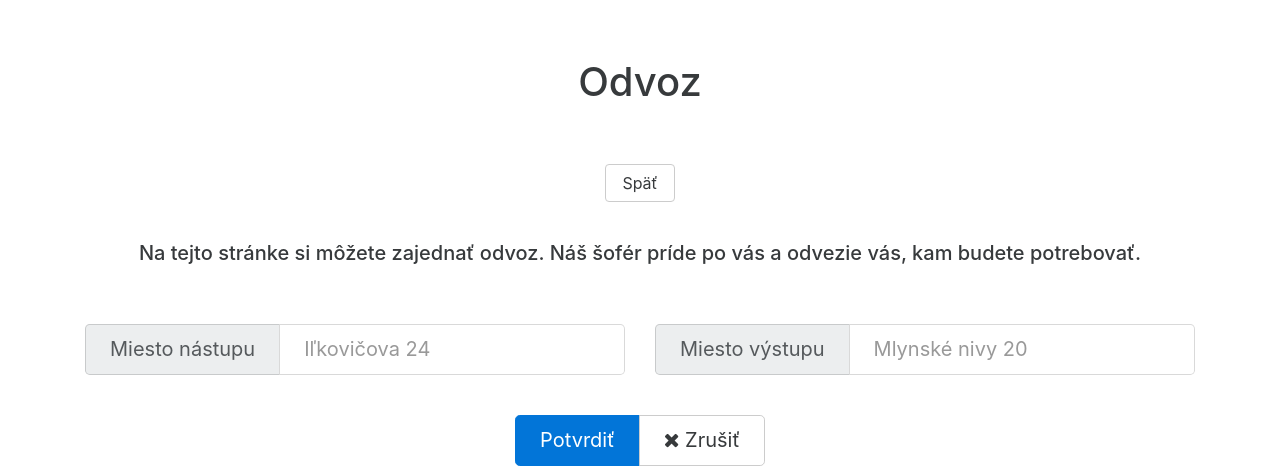
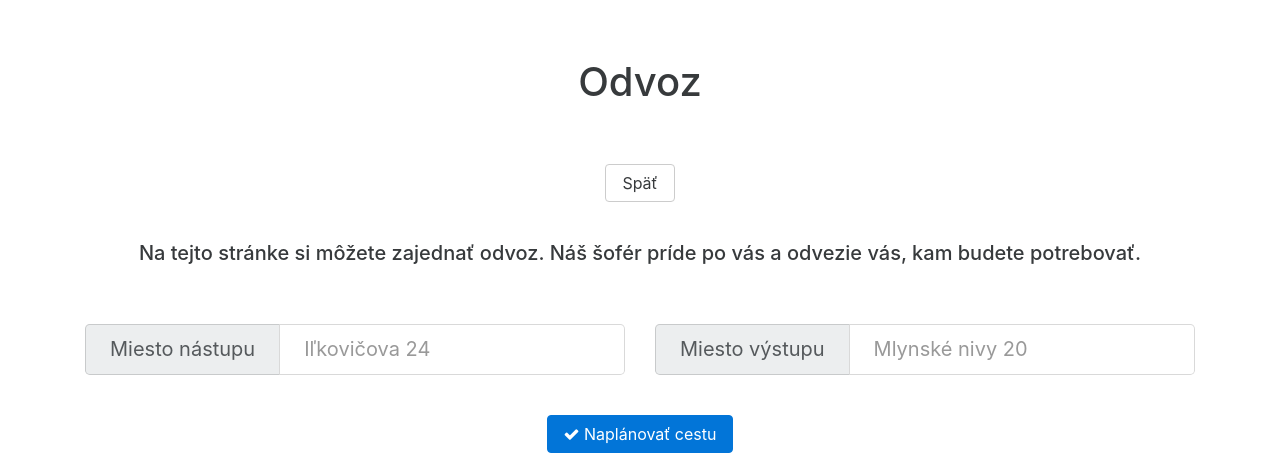
Before and after one commit to chuckeles/elder-assistant, a Jekyll site: the page built from transport.html, in a window 1280 px wide. Shown: the top 475 px of the page. Built offline with Jekyll 4.4.1, drawn with Linux system fonts in a browser that asks for light colours; grey boxes are pictures that could not be loaded.

Commit message:
remove unecessary button(Zrusit) and modified indenting

```diff
--- a/transport.html
+++ b/transport.html
@@ -42,14 +42,10 @@ help:
 	    </div>
 
 		<div class="col-xs text-xs-center">
-			<div class="btn-group btn-group-lg">
-        		<input class="btn btn-primary" type="submit" name="Submit" value="Potvrdiť" >
-        		<a href="{{ site.github.url }}/index.html" class="btn btn-secondary" data-toggle="tooltip"
-           		title="Týmto tlačidlom sa vrátite späť na domovskú obrazovku.">
-            	<i class="fa fa-times"></i>
-            	Zrušiť
-        		</a>
-    		</div>
+			<button type="submit" class="btn btn-primary">
+				<i class="fa fa-check"></i>
+				Naplánovať cestu
+			</button>
 		</div>
 	</form>
 
@@ -58,8 +54,8 @@ help:
     <div class="row gap-bottom">
     	<div class="span">
 			<iframe
-			  name="mapframe" width="500" height="450"
-			  src="https://www.google.com/maps?z=11&amp;f=d&amp;output=embed&amp;daddr=&amp;">
+			  	name="mapframe" width="500" height="450"
+			  	src="https://www.google.com/maps?z=11&amp;f=d&amp;output=embed&amp;daddr=&amp;">
 			</iframe>
 	    </div>
 	</div>
```
